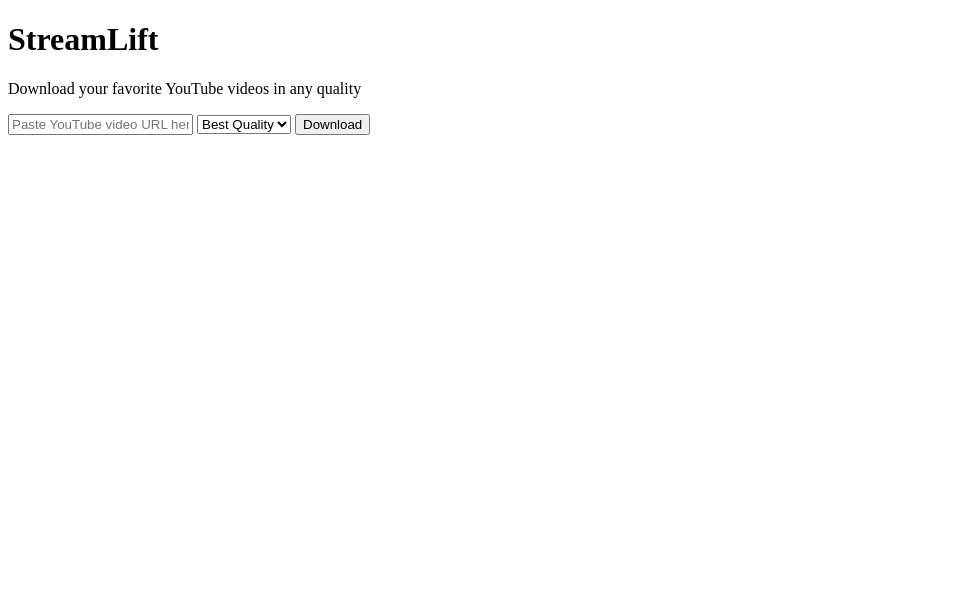
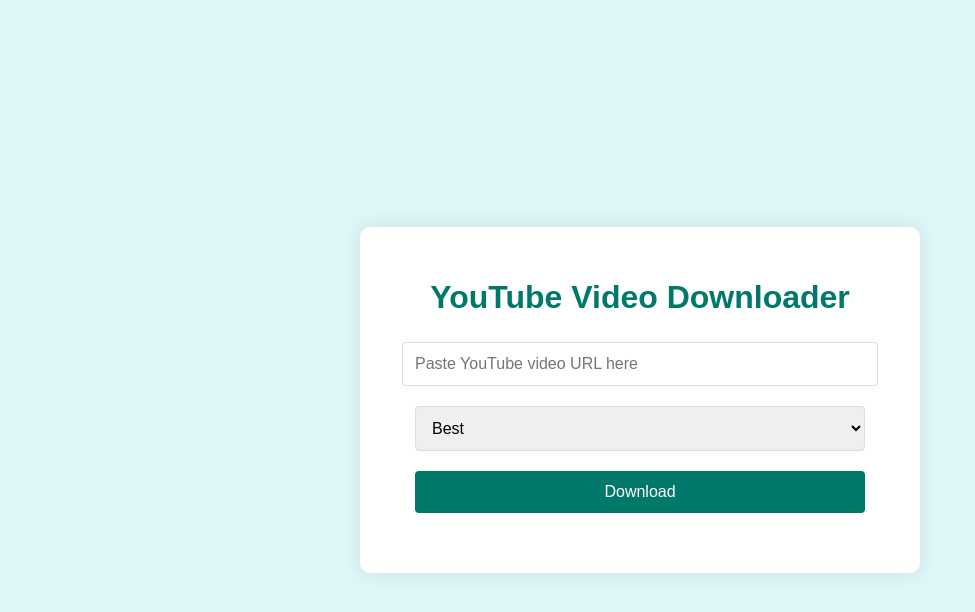
Before and after one commit to prime123here/StreamLift, a plain HTML site: page index.html in a window 1280 px wide. Shown: the whole page, without its empty margins (0-975 px from the left). Drawn offline with Linux system fonts and the light colour scheme; files that its build step writes are made by us from their sources.

Commit message:
Update index.html

```diff
--- a/index.html
+++ b/index.html
@@ -3,16 +3,15 @@
 <head>
     <meta charset="UTF-8">
     <meta name="viewport" content="width=device-width, initial-scale=1.0">
-    <title>StreamLift - YouTube Video Downloader</title>
-    <link rel="stylesheet" href="style.css">
+    <title>YouTube Downloader</title>
+    <link rel="stylesheet" href="/frontend/styles.css">
 </head>
 <body>
     <div class="container">
-        <h1>StreamLift</h1>
-        <p class="subtitle">Download your favorite YouTube videos in any quality</p>
+        <h1>YouTube Video Downloader</h1>
         <input type="text" id="youtube-url" placeholder="Paste YouTube video URL here">
         <select id="quality">
-            <option value="best">Best Quality</option>
+            <option value="best">Best</option>
             <option value="1080p">1080p</option>
             <option value="720p">720p</option>
             <option value="480p">480p</option>
```
